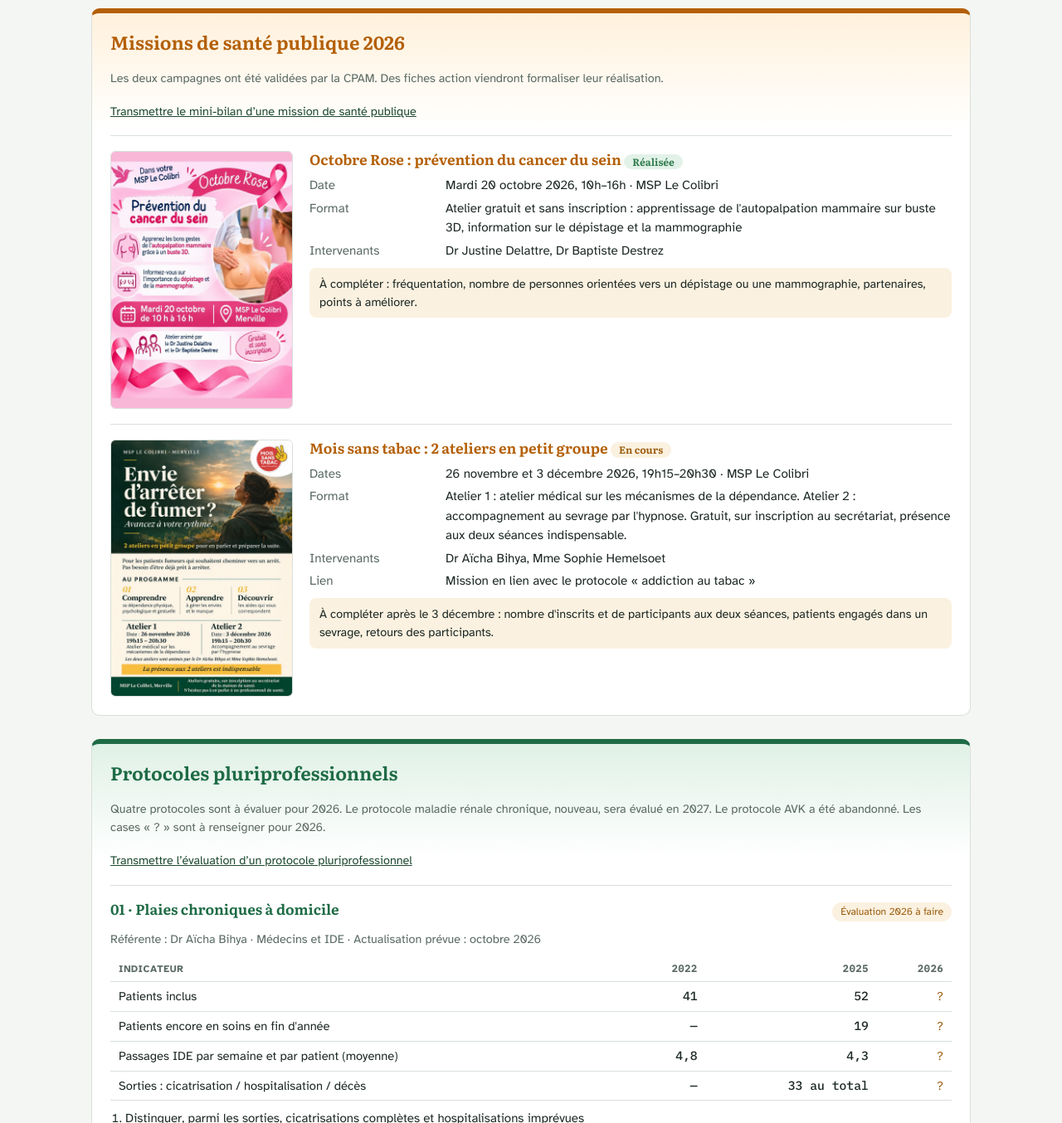
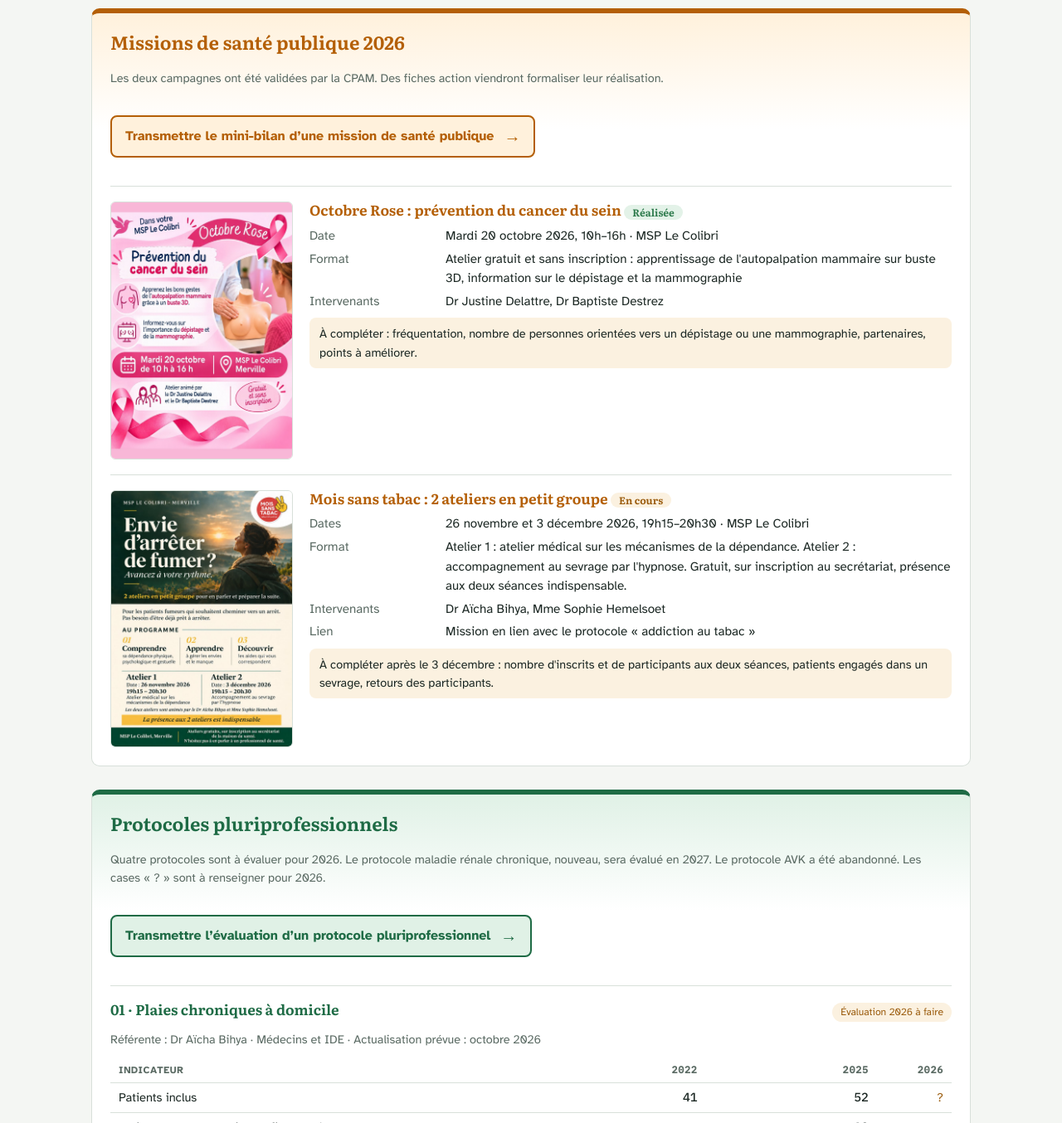
Before and after one commit to coorsante/msp-merville-rapport-2026, a plain HTML site: page index.html in a window 1280 px wide. Shown: the part 300-1654 px from the top of the page at 83% size. Drawn offline with Linux system fonts and the light colour scheme.

Commit message:
Mettre en évidence les boutons de transmission des évaluations

```diff
--- a/index.html
+++ b/index.html
@@ -76,6 +76,10 @@ nav a.blk-miss,nav a.blk-proto,nav a.blk-stage,nav a.blk-form{background:var(--c
 .blk-stage .steps{display:grid;grid-template-columns:repeat(auto-fit,minmax(200px,1fr));gap:10px;margin:0;padding:0;list-style:none;counter-reset:s}
 .blk-stage .steps li{background:var(--cs);border-radius:8px;padding:10px 12px;font-size:.92rem;counter-increment:s}
 .blk-stage .steps li::before{content:counter(s);display:inline-block;width:22px;height:22px;border-radius:50%;background:var(--c);color:var(--surface);text-align:center;font-weight:700;font-size:.8rem;line-height:22px;margin-right:8px}
+.evaluation-link{display:inline-flex;align-items:center;gap:.75rem;padding:.7rem 1rem;border:2px solid var(--c);border-radius:8px;background:var(--cs);color:var(--c);font-weight:700;text-decoration:none;max-width:100%;box-sizing:border-box}
+.evaluation-link .arrow{flex:none;font-size:1.25em;line-height:1}
+.evaluation-link:hover{text-decoration:underline}
+.evaluation-link:focus-visible{outline:2px solid currentColor;outline-offset:3px}
 </style>
 </head>
 <body>
@@ -94,7 +98,7 @@ nav a.blk-miss,nav a.blk-proto,nav a.blk-stage,nav a.blk-form{background:var(--c
 <section id="missions" class="blk blk-miss">
   <h2>Missions de santé publique 2026</h2>
   <p class="note">Les deux campagnes ont été validées par la CPAM. Des fiches action viendront formaliser leur réalisation.</p>
-  <p class="note"><a href="#completer">Transmettre le mini-bilan d’une mission de santé publique</a></p>
+  <p><a class="evaluation-link" href="#completer"><span>Transmettre le mini-bilan d’une mission de santé publique</span><span class="arrow" aria-hidden="true">→</span></a></p>
 
   <article class="mission">
     <a href="affiches/octobre-rose-merville.jpg" target="_blank" rel="noopener"><img src="affiches/octobre-rose-merville.jpg" alt="Affiche Octobre Rose : prévention du cancer du sein, 20 octobre, MSP Le Colibri" loading="lazy"></a>
@@ -127,7 +131,7 @@ nav a.blk-miss,nav a.blk-proto,nav a.blk-stage,nav a.blk-form{background:var(--c
 <section id="protocoles" class="blk blk-proto">
   <h2>Protocoles pluriprofessionnels</h2>
   <p class="note">Quatre protocoles sont à évaluer pour 2026. Le protocole maladie rénale chronique, nouveau, sera évalué en 2027. Le protocole AVK a été abandonné. Les cases « ? » sont à renseigner pour 2026.</p>
-  <p class="note"><a href="#completer">Transmettre l’évaluation d’un protocole pluriprofessionnel</a></p>
+  <p><a class="evaluation-link" href="#completer"><span>Transmettre l’évaluation d’un protocole pluriprofessionnel</span><span class="arrow" aria-hidden="true">→</span></a></p>
 
   <div class="proto">
     <div class="proto-head"><h3>01 · Plaies chroniques à domicile</h3><span class="pill warn">Évaluation 2026 à faire</span></div>
```
